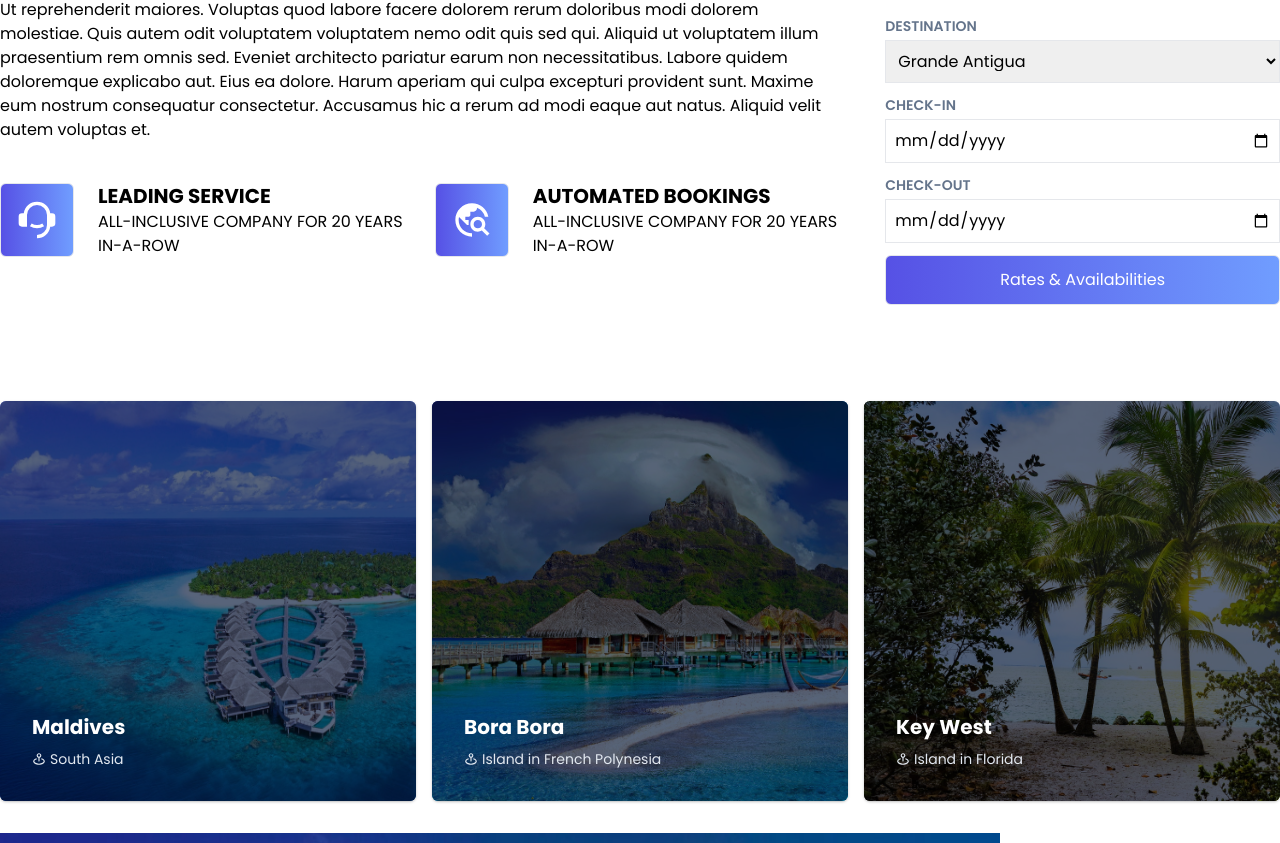
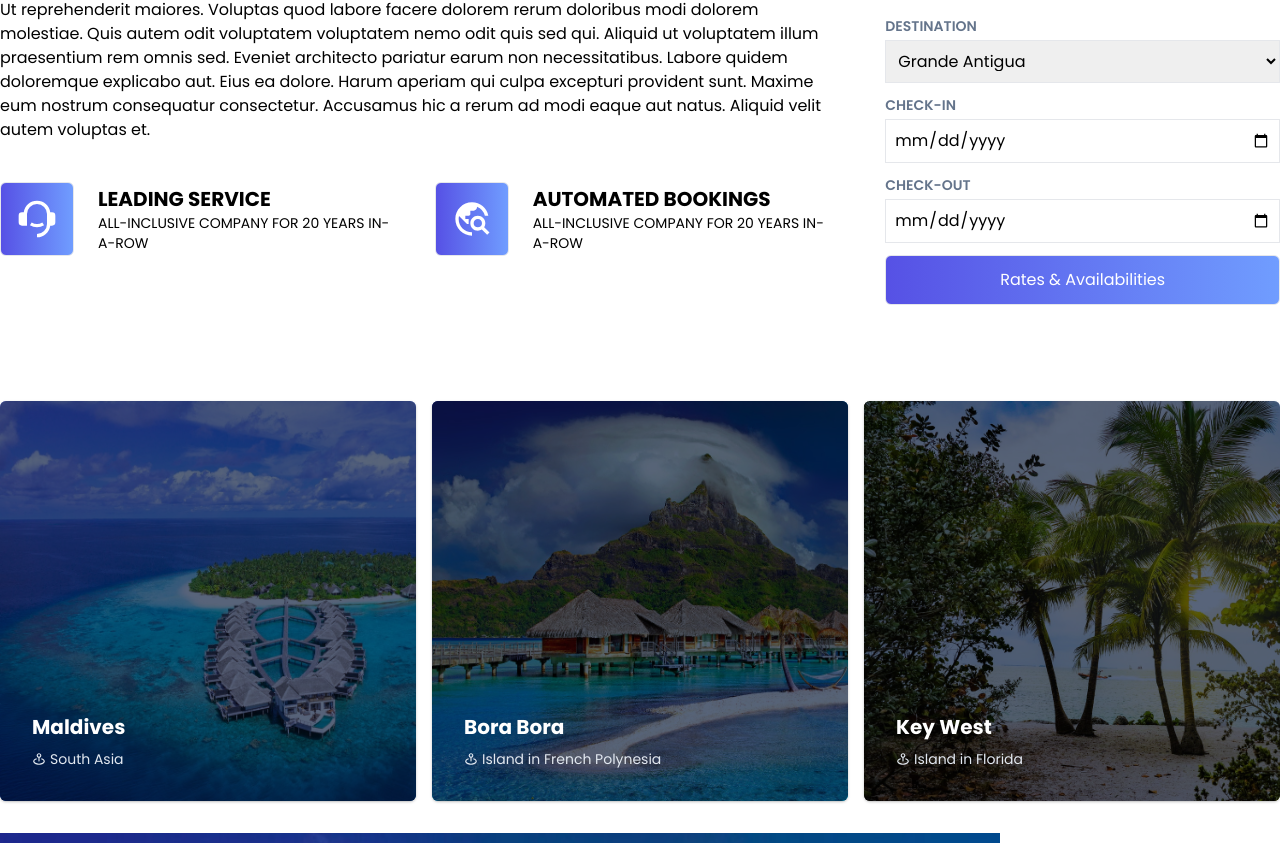
Before and after one commit to Nicolas-casas/tailwindcss-travel-website, a Next.js app: page / in a window 1280 px wide. Shown: the part 1517-2360 px from the top of the page. Built offline with nearby package versions, Linux system fonts and the light colour scheme.

Commit message:
fix: responsive

```diff
--- a/src/components/ui/Footer.tsx
+++ b/src/components/ui/Footer.tsx
@@ -7,7 +7,7 @@ const Footer = () => (
                 Beaches.
             </span>
 
-            <section className='flex items-center justify-center gap-6'>
+            <section className='flex items-center flex-wrap justify-center gap-6'>
                 <FaFacebook className='icon'/>
                 <FaTwitter className='icon'/>
                 <FaInstagram className='icon'/>
--- a/src/components/ui/sections/Hero.tsx
+++ b/src/components/ui/sections/Hero.tsx
@@ -17,7 +17,7 @@ const HeroSection = () => (
 				<h1>First Class Travel</h1>
 				<h2 className='font-light'>Top 1% Locations Worldwide</h2>
 
-				<form className='flex flex-wrap md:flex-nowrap justify-between items-center gap-4 max-w-[700px] mx-auto w-full border py-1 px-2 rounded-md text-black bg-gray-100/90'>
+				<form className='flex xs:flex-wrap justify-between items-center gap-4 max-w-[700px] mx-auto w-full border py-1 px-2 rounded-md text-black bg-gray-100/90'>
 					<input
 						className='bg-transparent border-0 shadow-none flex-1 focus:outline-none'
 						type='text'
@@ -25,9 +25,9 @@ const HeroSection = () => (
 						id='search'
 						placeholder='Search Destinations'
 					/>
-					<button className={'xs:flex-1 text-center'}>
+					<button className={'xs:flex-grow flex-grow-0 text-center'}>
 						<AiOutlineSearch
-							className='icon !text-white mx-auto'
+							className='icon !text-white xs:mx-auto'
 							size={20}
 						/>
 					</button>
--- a/src/components/ui/sections/Rates.tsx
+++ b/src/components/ui/sections/Rates.tsx
@@ -36,28 +36,28 @@ const RatesSection = () => (
                     </p>
                 </section>
 
-                <section className='grid md:grid-cols-2 gap-8 pt-4'>
-                    <div className='flex items-center gap-6'>
+                <section className='grid md:grid-cols-2 grid-cols-1 gap-8 pt-4'>
+                    <div className='flex flex-col md:flex-row justify-center text-center md:text-start items-center gap-6'>
 						<span className='p-4 border bg-gradient-to-r from-brand-dark to-brand-light rounded-md text-white'>
 							<RiCustomerService2Fill size={40}/>
 						</span>
 
                         <div>
                             <h3 className='uppercase'>Leading Service</h3>
-                            <p className='uppercase'>
+                            <p className='uppercase text-sm'>
                                 All-inclusive company for 20 years in-a-row
                             </p>
                         </div>
                     </div>
 
-                    <div className='flex items-center gap-6'>
+                    <div className='flex flex-col md:flex-row justify-center items-center text-center md:text-start gap-6'>
 						<span className='p-4 border bg-gradient-to-r from-brand-dark to-brand-light rounded-md text-white'>
 							<MdOutlineTravelExplore size={40}/>
 						</span>
 
                         <div>
                             <h3 className='uppercase'>Automated Bookings</h3>
-                            <p className='uppercase'>
+                            <p className='uppercase text-sm'>
                                 All-inclusive company for 20 years in-a-row
                             </p>
                         </div>
--- a/tailwind.config.cjs
+++ b/tailwind.config.cjs
@@ -13,6 +13,9 @@ module.exports = {
                 sans: ['Poppins', 'sans-serif'],
                 'roboto-condensed': ['Roboto Condensed', 'sans-serif'],
             },
+            screens: {
+                'xs': {max: '240px'}
+            },
         },
     },
     plugins: [],
```
Lines whose indentation alone changed are shown as unchanged.
